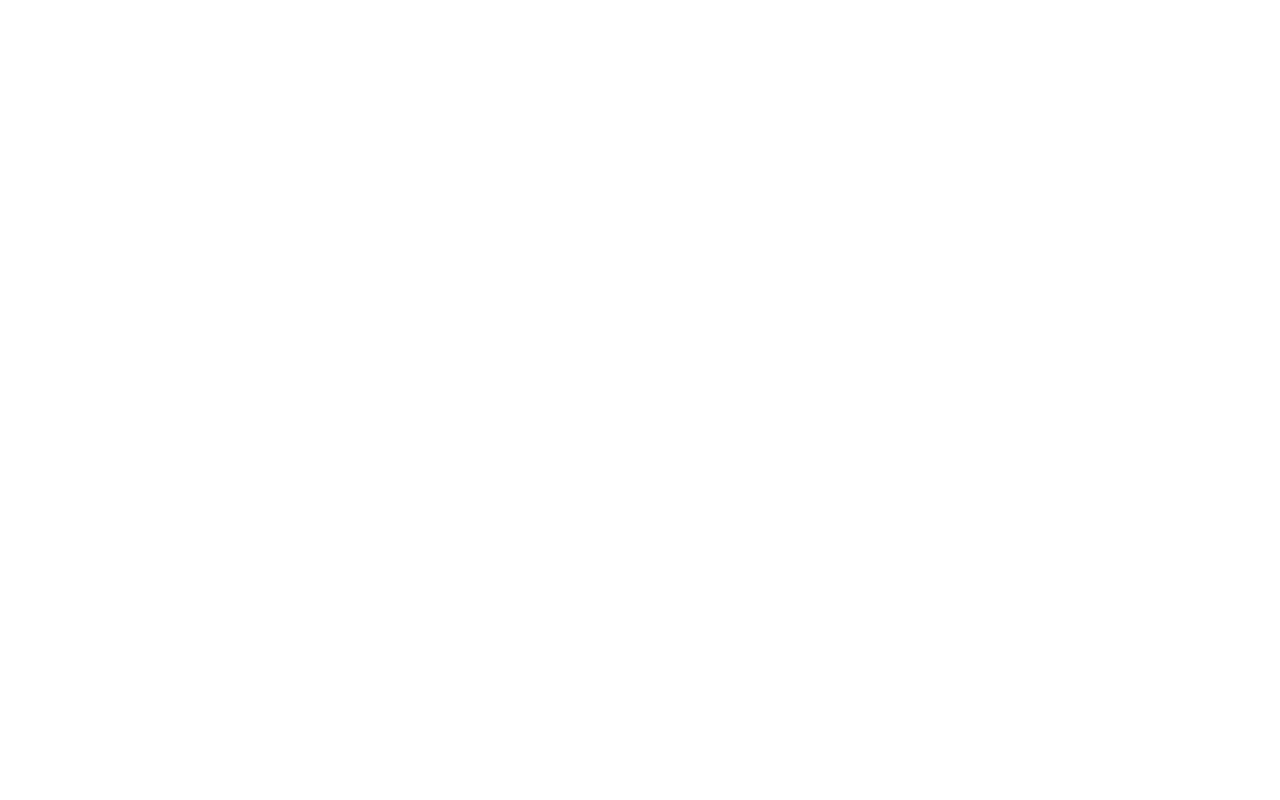
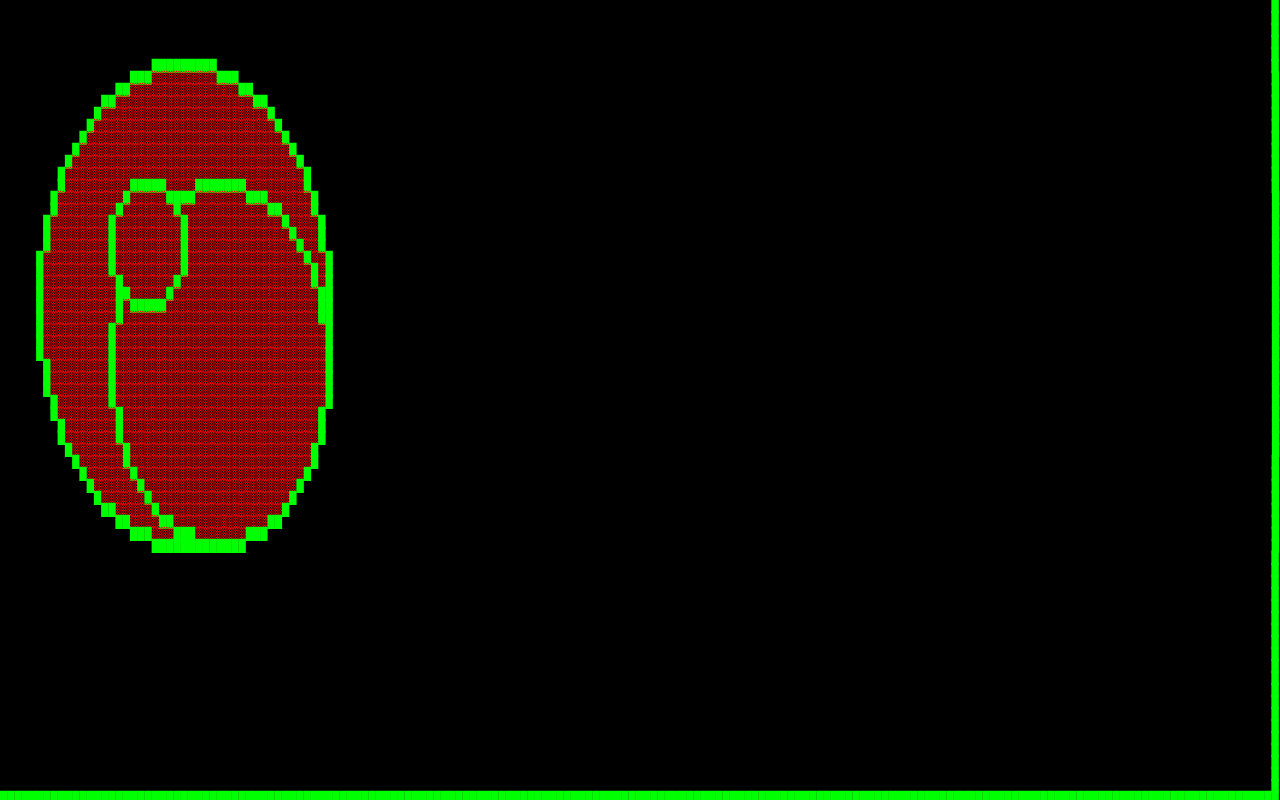
Before and after one commit to JC-G/JC-G.github.io, a plain HTML site: page index.html in a window 1280 px wide. Drawn offline with nearby package versions, Linux system fonts and the light colour scheme.

Commit message:
Draw objects on screen

```diff
--- a/index.html
+++ b/index.html
@@ -6,7 +6,7 @@
         <script src="terminal.js"></script>
     </head>
     <body>
-        <div id="terminal">
+        <div id="terminal" class="terminal fullscreen">
 
         </div>
     </body>
--- a/style.css
+++ b/style.css
@@ -1,3 +1,17 @@
-#terminal {
-    font-family: monospace;
+.terminal {
+    font-family: "Lucida Console", Courier, monospace;
+    font-size: 12px;
+    letter-spacing:0px;
+    line-height: 100%;
+    white-space: pre;
+    background-color: black;
+    color: lime;
+    position: fixed;
 }
+
+.fullscreen {
+    top:0px;
+    left:0px;
+    width:100%;
+    height:100%;
+}
--- a/terminal.js
+++ b/terminal.js
@@ -1,7 +1,120 @@
+var WIDTH=0;
+var HEIGHT=0;
+var SCREEN = null;
 
+const BLOCK = "&#9608;" //█
+const SHADES = ["&#9617;","&#9618;","&#9619;"]; //░▒▓
 
+var SCREEN_OBJECTS = {};
+
+class Renderable {
+    static #counter = 0;
+    constructor() {
+        this.render = true;
+
+        this.UID = Renderable.#counter;
+        Renderable.#counter++;
+        SCREEN_OBJECTS[this.UID] = this;
+
+    }
+
+    draw () {
+        console.log("Unimplemented Draw!");
+    }
+}
+
+class Rectangle extends Renderable {
+    constructor(w,h,x,y) {
+        super();
+        this.width = w;
+        this.height = h;
+        this.x=x;
+        this.y=y;
+    }
+    draw() {
+        for (var dx = this.x; dx < this.x+this.width;dx++) {
+            for (var dy = this.y; dy < this.y+this.height;dy++) {
+                setPixel(dx,dy,SHADES[0]);
+            }
+        }
+    }
+}
+
+class Circle extends Renderable {
+    constructor (x,y,r) {
+        super();
+        this.x = x;
+        this.y = y;
+        this.radius = r;
+    }
+    draw () {
+        for (var dx = this.x - this.radius; dx <= this.x + this.radius; dx+=1) {
+            for (var dy = this.y-this.radius; dy <= this.y + this.radius; dy+=1) {
+                var d2 = (dy-this.y)*(dy-this.y) + (dx-this.x)*(dx-this.x);
+                var dist = Math.sqrt(d2) - this.radius
+                if (Math.abs(dist) < 0.5) {
+                    setPixel(dx,dy,BLOCK,"0F0");
+                } else if (dist < 0) {
+                    setPixel(dx,dy,SHADES[1],"F00");
+                }
+            }
+        }
+    }
+}
+
+function setPixel(x,y,ch,col) {
+    if (col == "") {
+        SCREEN[y][x]=ch;
+    } else {
+        SCREEN[y][x] = "<span style='color:#" + col + "'>" + ch + "</span>";
+    }
+}
+
+function setWindowSize() {
+    var clone = $("#terminal").clone();
+    clone.attr("id","sizeTest");
+    clone.removeClass("fullscreen");
+    $(document.documentElement).append(clone);
+    clone.text("C");
+    WIDTH = Math.floor($(window).width() / clone.width());
+    HEIGHT = Math.floor($(window).height() / clone.height());
+    SCREEN = Array(HEIGHT).fill(0).map(x => Array(WIDTH).fill(" "));
+    clone.remove();
+}
+
+function renderScreen() {
+    var screenText = "";
+    // SCREEN_OBJECTS.forEach(function(o) {if (o.render) {o.draw()}});
+    for (const [k,v] of Object.entries(SCREEN_OBJECTS)) {
+        if (v.render) {
+            v.draw();
+        }
+    }
+    SCREEN.forEach(function(r) {
+        r.forEach(function(c) {
+            screenText += c;
+        });
+        screenText += BLOCK +"\n";
+    });
+    SCREEN[0].forEach(function(){screenText += BLOCK;});
+    screenText += BLOCK;
+    $('#terminal').html(screenText);
+
+}
 
 
 $(document).ready( function() {
-    $("terminal").text("TEST\niiii\nwwww");
+    r = new Rectangle(10,3,10,3);
+    r.render = false;
+    r.width = 20;
+    new Circle(25,25,20);
+    new Circle(30,30,15);
+    new Circle (20,20,5);
+    $(window).resize( function () {
+        setWindowSize();
+        renderScreen();
+    });
+    setWindowSize();
+    renderScreen();
+
 });
```
